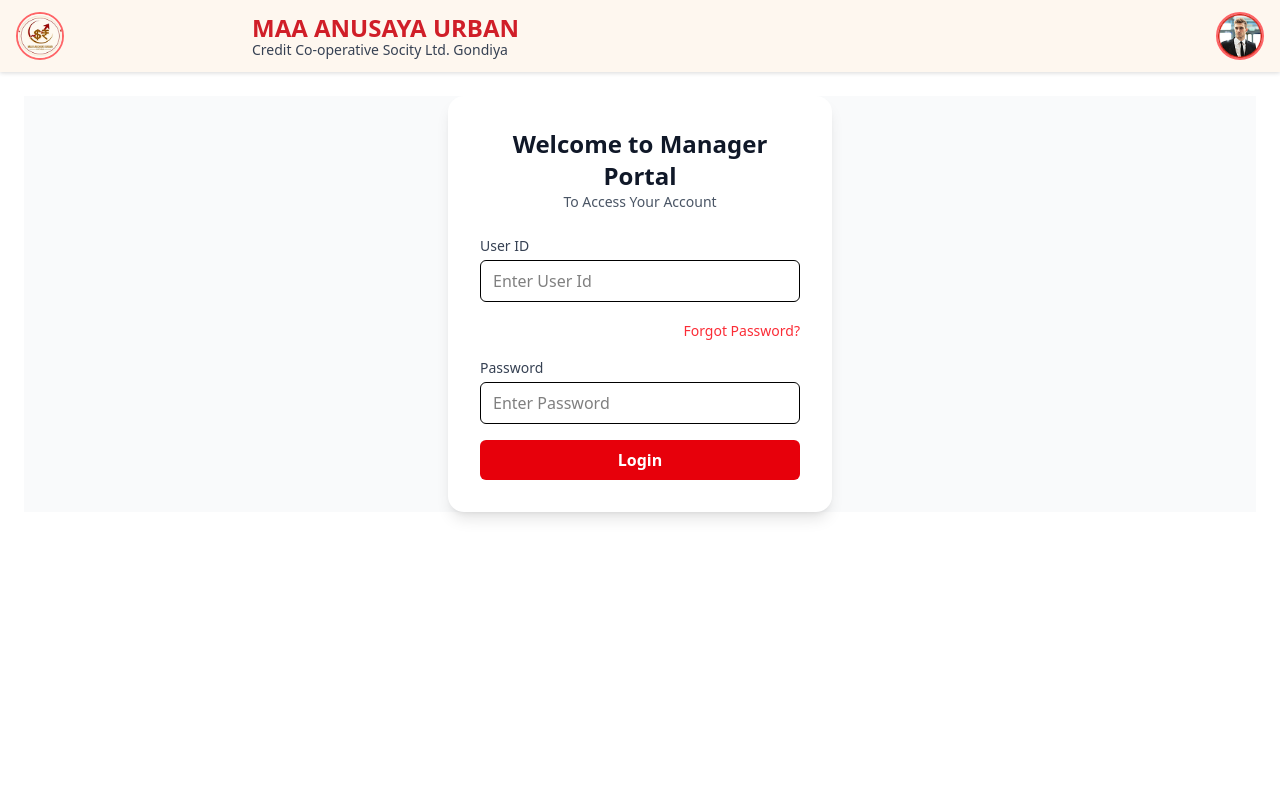
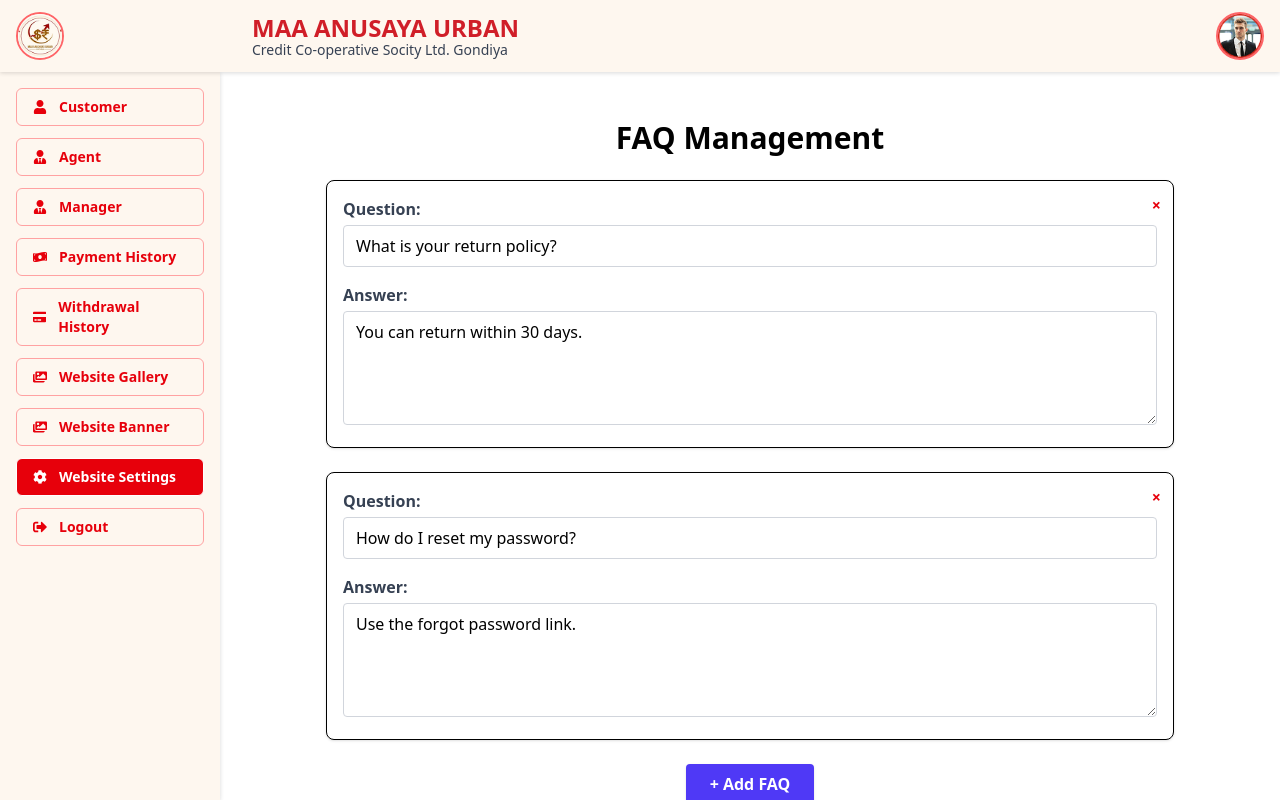
Before and after one commit to pushpendraCodes/Banking-Frontend-Admin-, a React (Vite) app: page /settings/faq in a window 1280 px wide. Before the commit this address led to /login. Built offline with nearby package versions, Linux system fonts and the light colour scheme; no server answers; sample sign-in values are in the browser's storage.

Commit message:
faq added

```diff
--- a/src/App.jsx
+++ b/src/App.jsx
@@ -42,6 +42,7 @@ import Schems from "./modules/settings/Schems";
 import AddScheme from "./modules/settings/AddScheme";
 import EditScheme from "./modules/settings/EditScheme";
 import AboutUsUpdateForm from "./modules/settings/AboutUsUpdateForm";
+import Faq from "./modules/settings/Faq";
 
 function App() {
   return (
@@ -408,6 +409,16 @@ function App() {
           }
         />
         <Route
+          path="/settings/faq"
+          element={
+            <ProtectedRoute>
+              <Layout>
+                <Faq />
+              </Layout>
+            </ProtectedRoute>
+          }
+        />
+        <Route
           path="/settings/forms/legal/add"
           element={
             <ProtectedRoute>
--- /dev/null
+++ b/src/modules/settings/Faq.jsx
@@ -0,0 +1,135 @@
+import React, { useEffect, useState } from "react";
+import axios from "axios";
+
+const Faq = () => {
+  const [faqs, setFaqs] = useState([]);
+  const [loading, setLoading] = useState(true);
+  const [saving, setSaving] = useState(false);
+  const [message, setMessage] = useState(null);
+
+  useEffect(() => {
+    const fetchFaqs = async () => {
+      try {
+        const res = await axios.get(`${import.meta.env.VITE_API_URL}admin/get`);
+        if (res.data.success) {
+          setFaqs(res.data.data.faq);
+        }
+      } catch (err) {
+        console.error("Error fetching FAQs:", err);
+        setFaqs([
+          { question: "What is your return policy?", answer: "You can return within 30 days." },
+          { question: "How do I reset my password?", answer: "Use the forgot password link." },
+        ]);
+      } finally {
+        setLoading(false);
+      }
+    };
+    fetchFaqs();
+  }, []);
+
+  const handleChange = (index, field, value) => {
+    const newFaqs = [...faqs];
+    newFaqs[index][field] = value;
+    setFaqs(newFaqs);
+  };
+
+  const handleAdd = () => {
+    setFaqs([...faqs, { question: "", answer: "" }]);
+  };
+
+  const handleRemove = (index) => {
+    setFaqs(faqs.filter((_, i) => i !== index));
+  };
+
+  const handleSave = async () => {
+    setSaving(true);
+    setMessage(null);
+    try {
+      const res = await axios.put(`${import.meta.env.VITE_API_URL}admin/faq`, { faqs });
+      if (res.data.success) {
+        setMessage({ type: "success", text: "FAQs saved successfully!" });
+      } else {
+        setMessage({ type: "error", text: "Failed to save FAQs." });
+      }
+    } catch (err) {
+      console.error("Error saving FAQs:", err);
+      setMessage({ type: "error", text: "An error occurred while saving FAQs." });
+    } finally {
+      setSaving(false);
+    }
+  };
+
+  if (loading) return <p className="text-center py-10">Loading FAQs...</p>;
+
+  return (
+    <div className="max-w-4xl mx-auto p-6">
+      <h1 className="text-3xl font-bold mb-6 text-center">FAQ Management</h1>
+
+      {message && (
+        <div
+          className={`mb-6 px-4 py-3 rounded ${
+            message.type === "success" ? "bg-green-100 text-green-800" : "bg-red-100 text-red-800"
+          }`}
+          role="alert"
+        >
+          {message.text}
+        </div>
+      )}
+
+      <div className="space-y-6">
+        {faqs.map((faq, index) => (
+          <div key={index} className="border rounded-lg p-4 bg-white shadow-sm relative">
+            <label className="block mb-1 font-semibold text-gray-700">Question:</label>
+            <input
+              type="text"
+              value={faq.question}
+              onChange={(e) => handleChange(index, "question", e.target.value)}
+              className="w-full px-3 py-2 border border-gray-300 rounded focus:outline-none focus:ring focus:ring-indigo-200"
+              placeholder="Enter the question"
+            />
+
+            <label className="block mt-4 mb-1 font-semibold text-gray-700">Answer:</label>
+            <textarea
+              value={faq.answer}
+              onChange={(e) => handleChange(index, "answer", e.target.value)}
+              className="w-full px-3 py-2 border border-gray-300 rounded resize-y focus:outline-none focus:ring focus:ring-indigo-200"
+              rows={4}
+              placeholder="Enter the answer"
+            />
+
+            <button
+              onClick={() => handleRemove(index)}
+              type="button"
+              className="absolute top-3 right-3 text-red-600 hover:text-red-800 font-bold rounded focus:outline-none"
+              aria-label="Remove FAQ"
+            >
+              &times;
+            </button>
+          </div>
+        ))}
+
+        <button
+          onClick={handleAdd}
+          className="block mx-auto mt-6 px-6 py-2 bg-indigo-600 hover:bg-indigo-700 text-white font-semibold rounded shadow transition"
+          type="button"
+        >
+          + Add FAQ
+        </button>
+      </div>
+
+      <div className="mt-8 text-center">
+        <button
+          onClick={handleSave}
+          disabled={saving}
+          className={`px-8 py-3 rounded font-semibold text-white shadow-md transition ${
+            saving ? "bg-gray-400 cursor-not-allowed" : "bg-green-600 hover:bg-green-700"
+          }`}
+        >
+          {saving ? "Saving..." : "Save FAQs"}
+        </button>
+      </div>
+    </div>
+  );
+};
+
+export default Faq;
--- a/src/modules/settings/Settings.jsx
+++ b/src/modules/settings/Settings.jsx
@@ -8,6 +8,7 @@ const settingsList = [
 { name: "Legal Documents",path:"/settings/forms/legal" },
 { name: "Schemes Documents",path:"/settings/forms/schemes" },
 { name: "About us ",path:"/settings/aboutUs" },
+{ name: "FAQ ",path:"/settings/faq" },
 ];
 
 const Settings = () => {
```
